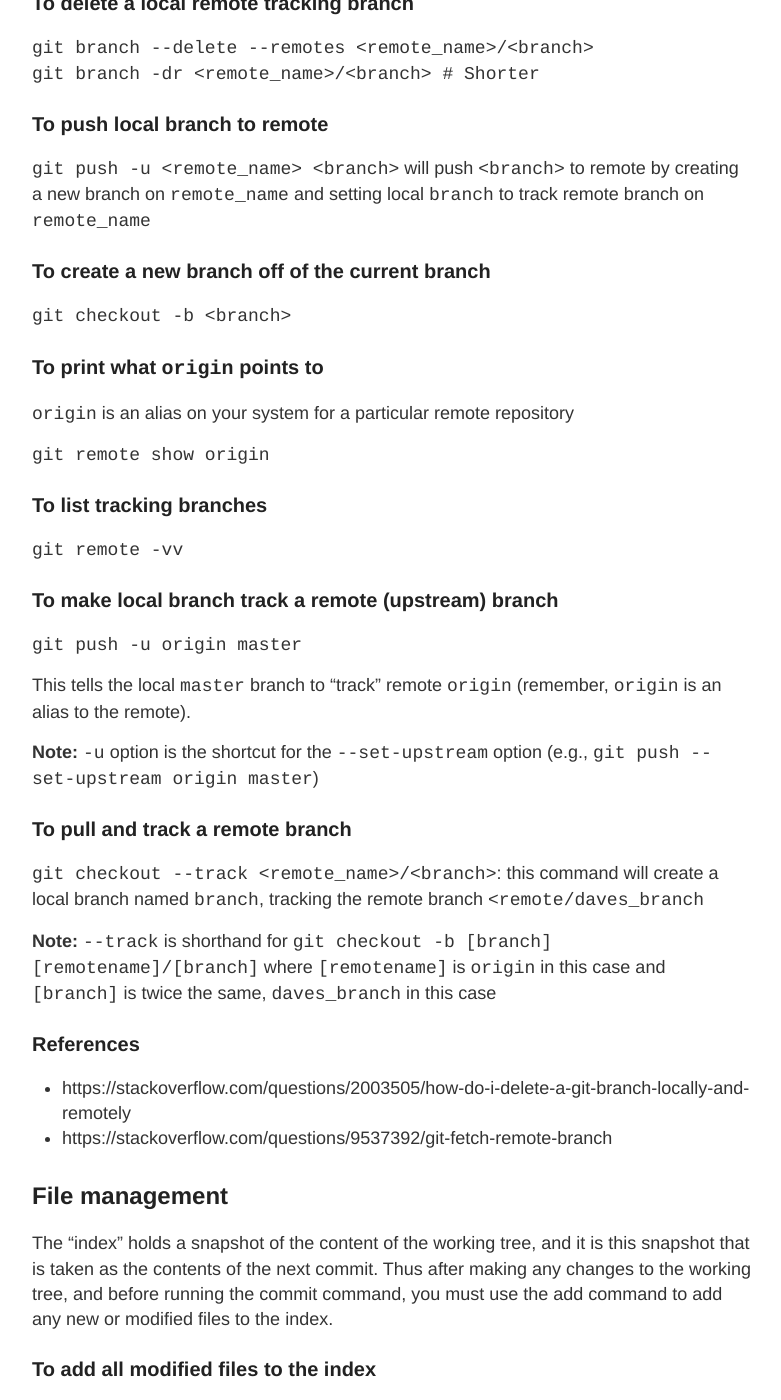
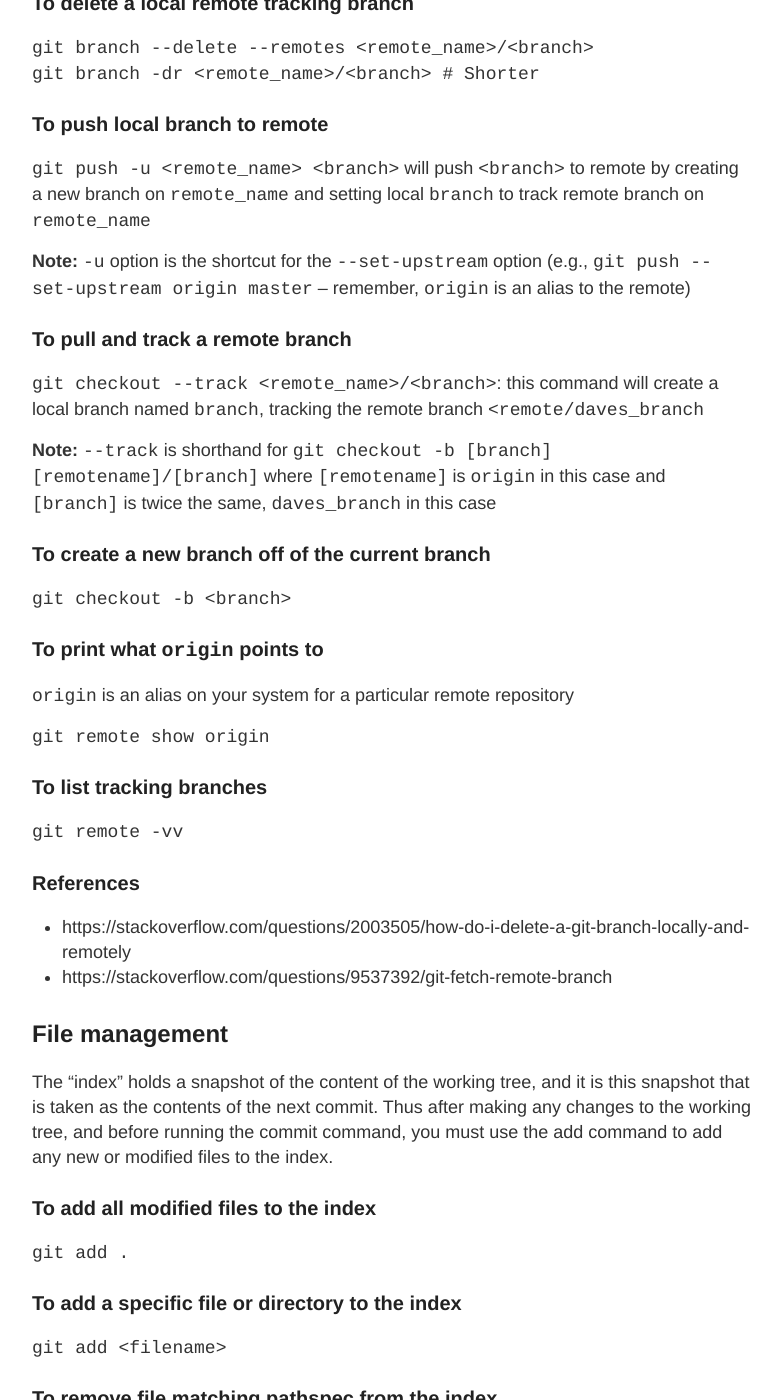
Before and after one commit to gutucristian/gutucristian.github.io, a Jekyll site: the page built from _posts/2020-03-15-git.md, in a window 1280 px wide and 1400 px high, scrolled down 583 px. Shown: the whole window, without its empty margins (248-1029 px from the left). Built offline with Jekyll 4.4.1, drawn with Linux system fonts in a browser that asks for light colours; our own code applies the rules of GitHub Pages for plain Markdown files; some of the changed lines change nothing that is shown.

Commit message:
Update 2020-03-15-git.md

```diff
--- a/_posts/2020-03-15-git.md
+++ b/_posts/2020-03-15-git.md
@@ -23,6 +23,14 @@ git branch -dr <remote_name>/<branch> # Shorter
 
 `git push -u <remote_name> <branch>` will push `<branch>` to remote by creating a new branch on `remote_name` and setting local `branch` to track remote branch on `remote_name`
 
+**Note:** `-u` option is the shortcut for the `--set-upstream` option (e.g., `git push --set-upstream origin master` -- remember, `origin` is an alias to the remote)
+
+### To pull and track a remote branch
+
+`git checkout --track <remote_name>/<branch>`: this command will create a local branch named `branch`, tracking the remote branch `<remote/daves_branch`
+
+**Note:** `--track` is shorthand for `git checkout -b [branch] [remotename]/[branch]` where `[remotename]` is `origin` in this case and `[branch]` is twice the same, `daves_branch` in this case
+
 ### To create a new branch off of the current branch
 
 `git checkout -b <branch>`
@@ -36,20 +44,6 @@ git branch -dr <remote_name>/<branch> # Shorter
 ### To list tracking branches
 
 `git remote -vv`
-
-### To make local branch track a remote (upstream) branch
-
-`git push -u origin master`
-
-This tells the local `master` branch to "track" remote `origin` (remember, `origin` is an alias to the remote).
-
-**Note:** `-u` option is the shortcut for the `--set-upstream` option (e.g., `git push --set-upstream origin master`)
-
-### To pull and track a remote branch
-
-`git checkout --track <remote_name>/<branch>`: this command will create a local branch named `branch`, tracking the remote branch `<remote/daves_branch`
-
-**Note:** `--track` is shorthand for `git checkout -b [branch] [remotename]/[branch]` where `[remotename]` is `origin` in this case and `[branch]` is twice the same, `daves_branch` in this case
 
 ### References
 - https://stackoverflow.com/questions/2003505/how-do-i-delete-a-git-branch-locally-and-remotely
```
